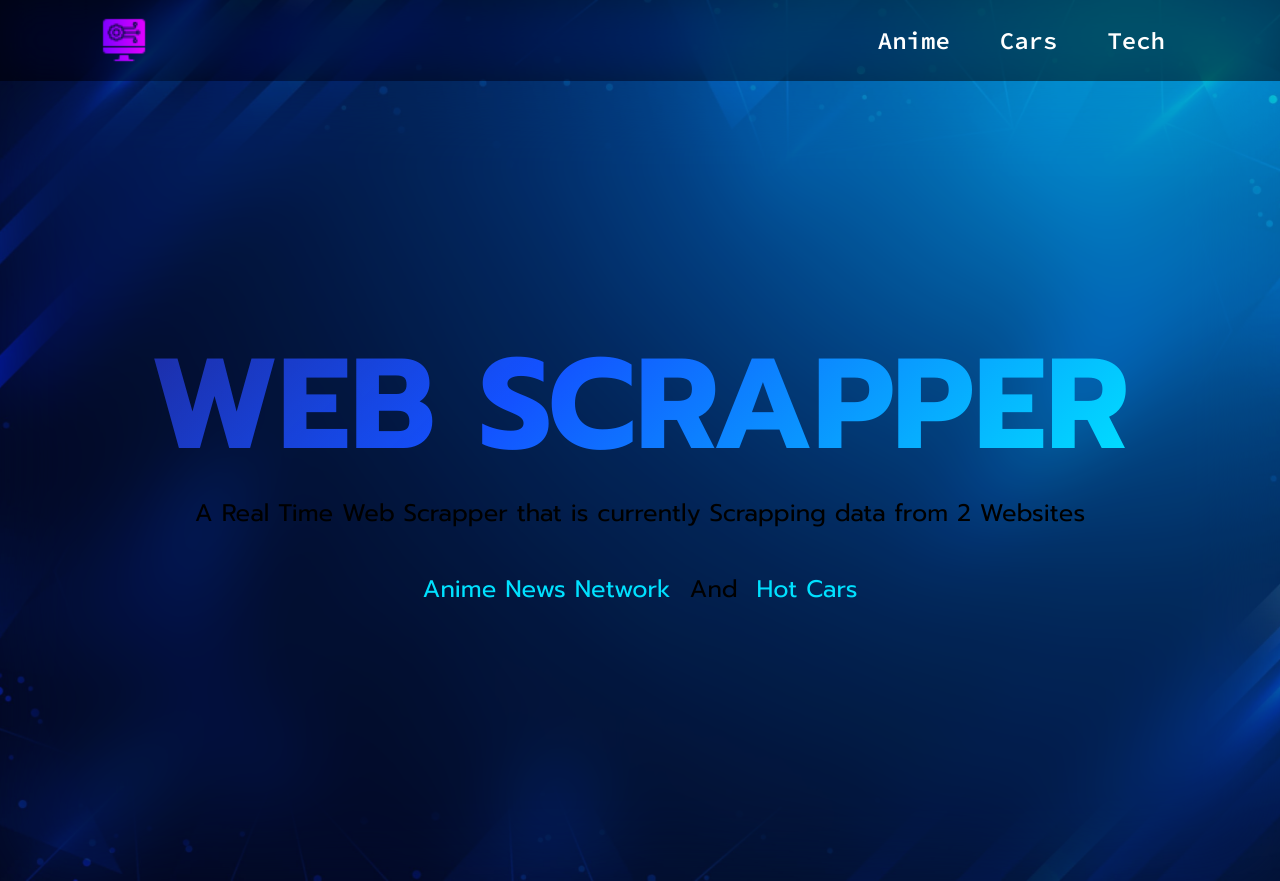
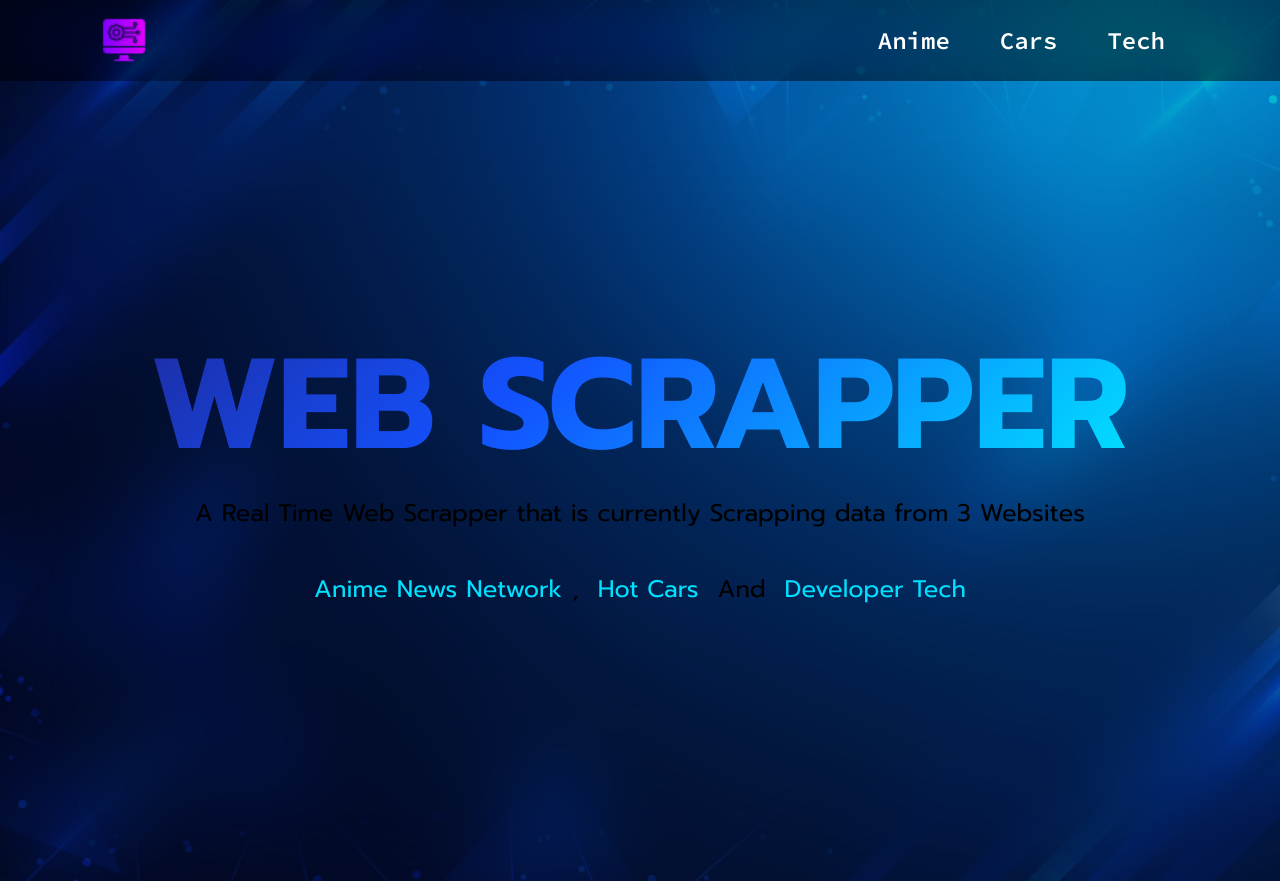
Before and after one commit to OverRevvv/NewsScrapperApp, a Vue app in the folder Client/: page / in a window 1280 px wide. Built offline with nearby package versions, Linux system fonts and the light colour scheme.

Commit message:
fixed for component animations delay

```diff
--- a/Client/src/components/Anime.vue
+++ b/Client/src/components/Anime.vue
@@ -18,12 +18,10 @@ onBeforeMount(() => {
 })
 
 onUpdated(()=>{
-    setTimeout(()=>{
     window.scrollTo(0,500);
-    },100);
     setTimeout(()=>{
     window.scrollTo(0,0);
-    },110);
+    },10);
 })
 </script>
 <template>
--- a/Client/src/components/Cars.vue
+++ b/Client/src/components/Cars.vue
@@ -13,13 +13,11 @@ onBeforeMount(() => {
         })
 })
 
-onUpdated(()=>{
-    setTimeout(()=>{
-    window.scrollTo(0,1000);
-    },100);
-    setTimeout(()=>{
-    window.scrollTo(0,0);
-    },110);
+onUpdated(() => {
+        window.scrollTo(0, 1000);
+    setTimeout(() => {
+        window.scrollTo(0, 0);
+    }, 10);
 })
 </script>
 <template>
--- a/Client/src/components/Home.vue
+++ b/Client/src/components/Home.vue
@@ -1,9 +1,10 @@
 <template>
     <section>
         <h1 class="animateCharacter">Web Scrapper</h1>
-        <p>A Real Time Web Scrapper that is currently Scrapping data from 2 Websites</p>
-        <p> <a href="https://www.animenewsnetwork.com/" target="_blank">Anime News Network</a> And <a
-                href="https://www.hotcars.com/" target="_blank">Hot Cars</a></p>
+        <p>A Real Time Web Scrapper that is currently Scrapping data from 3 Websites</p>
+        <p> <a href="https://www.animenewsnetwork.com/" target="_blank">Anime News Network</a>, <a
+                href="https://www.hotcars.com/" target="_blank">Hot Cars</a> And <a
+                href="https://www.developer-tech.com/" target="_blank">Developer Tech</a></p>
     </section>
 </template>
 <style>
--- a/Client/src/components/Navbar.vue
+++ b/Client/src/components/Navbar.vue
@@ -31,6 +31,7 @@ header {
     background: rgba(0, 0, 0, 0.589);
     backdrop-filter: saturate(180%) blur(20px);
     font-family: 'Source Code Pro', monospace;
+    user-select: none;
 }
 header .logo {
     color: #fff;
@@ -66,6 +67,9 @@ header ul li a:hover {
     /* color: #2b1055; */
     color: #b500ff;
 }
+header ul li a:focus {
+    outline: none;
+}
 header ul li a:hover,
 .router-link-active {
     padding-bottom: 20px;
--- a/Client/src/components/Tech.vue
+++ b/Client/src/components/Tech.vue
@@ -13,12 +13,12 @@ onBeforeMount(() => {
         })
 })
 onUpdated(()=>{
-    setTimeout(()=>{
+    // setTimeout(()=>{
     window.scrollTo(0,1000);
-    },100);
+    // },100);
     setTimeout(()=>{
     window.scrollTo(0,0);
-    },110);
+    },10);
 })
 </script>
 <template>
```
